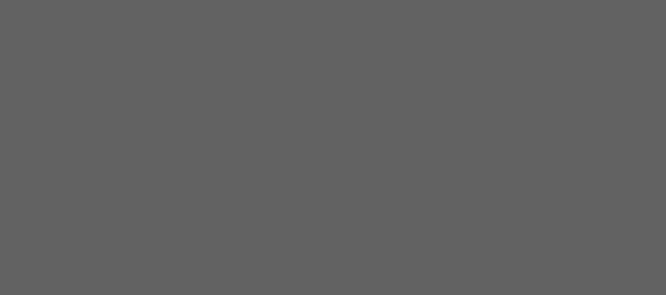
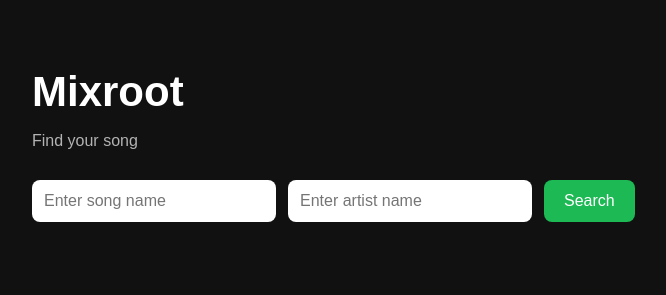
Before and after one commit to gandara-lfg/Mixroot, a website: page public/index.html in a window 1280 px wide. Shown: the whole page, without its empty margins (158-824 px from the left). Drawn offline with Linux system fonts and the light colour scheme.

Commit message:
added frontend html, css, and js scripts to search for the songs in the backend

```diff
--- a/public/app.js
+++ b/public/app.js
@@ -0,0 +1,36 @@
+async function searchSong() {
+    const songInput = document.getElementById("songInput")
+    const artistInput = document.getElementById("artistInput")
+    const result = document.getElementById("result")
+
+    const song = songInput.value.trim()
+    const artist = artistInput.value.trim()
+
+    if (song === "" || artist === "") {
+        result.innerHTML = `<p class="error">Please enter both a song and artist.</p>`
+        return
+    }
+
+    const response = await fetch(
+        `/search?song=${encodeURIComponent(song)}&artist=${encodeURIComponent(artist)}`
+    )
+
+    const data = await response.json()
+
+    if (data.error) {
+        result.innerHTML = `<p class="error">${data.error}</p>`
+        return
+    }
+
+    result.innerHTML = `
+        <div class="song-card">
+            <img src="${data.image}" alt="Album Cover">
+            <div class="song-info">
+                <h2>${data.song}</h2>
+                <p><strong>Artist:</strong> ${data.artist}</p>
+                <p><strong>Album:</strong> ${data.album}</p>
+                <p><a href="${data.spotifyUrl}" target="_blank">Open in Spotify</a></p>
+            </div>
+        </div>
+    `
+}
--- a/public/index.html
+++ b/public/index.html
@@ -3,10 +3,22 @@
 <head>
     <meta charset="UTF-8">
     <meta name="viewport" content="width=device-width, initial-scale=1.0">
+    <title>Mixroot</title>
     <link rel="stylesheet" href="style.css">
-    <title>Mixroot</title>
+    <script src="app.js" defer></script>
 </head>
 <body>
+    <div class="page">
+        <h1>Mixroot</h1>
+        <p class="subtitle">Find your song</p>
 
+        <div class="search-box">
+            <input type="text" id="songInput" placeholder="Enter song name">
+            <input type="text" id="artistInput" placeholder="Enter artist name">
+            <button onclick="searchSong()">Search</button>
+        </div>
+
+        <div id="result"></div>
+    </div>
 </body>
 </html>
--- a/public/style.css
+++ b/public/style.css
@@ -1,4 +1,85 @@
-body{
-    background-color: rgb(98, 98, 98);
-    font-family: Arial, Helvetica, sans-serif;
+body {
+    margin: 0;
+    font-family: Arial, sans-serif;
+    background-color: #111;
+    color: white;
 }
+
+.page {
+    max-width: 900px;
+    margin: 0 auto;
+    padding: 40px 20px;
+}
+
+h1 {
+    margin-bottom: 5px;
+    font-size: 42px;
+}
+
+.subtitle {
+    color: #b3b3b3;
+    margin-bottom: 30px;
+}
+
+.search-box {
+    display: flex;
+    gap: 12px;
+    flex-wrap: wrap;
+    margin-bottom: 30px;
+}
+
+.search-box input {
+    padding: 12px;
+    font-size: 16px;
+    border: none;
+    border-radius: 8px;
+    width: 220px;
+}
+
+.search-box button {
+    padding: 12px 20px;
+    font-size: 16px;
+    border: none;
+    border-radius: 8px;
+    background-color: #1db954;
+    color: white;
+    cursor: pointer;
+}
+
+.search-box button:hover {
+    background-color: #18a449;
+}
+
+.song-card {
+    display: flex;
+    gap: 20px;
+    align-items: center;
+    background-color: #1c1c1c;
+    padding: 20px;
+    border-radius: 14px;
+    margin-top: 20px;
+}
+
+.song-card img {
+    width: 180px;
+    height: 180px;
+    object-fit: cover;
+    border-radius: 12px;
+}
+
+.song-info h2 {
+    margin: 0 0 10px 0;
+    font-size: 28px;
+}
+
+.song-info p {
+    margin: 6px 0;
+    color: #d1d1d1;
+    font-size: 17px;
+}
+
+.error {
+    margin-top: 20px;
+    color: #ff6b6b;
+    font-size: 18px;
+}
```
